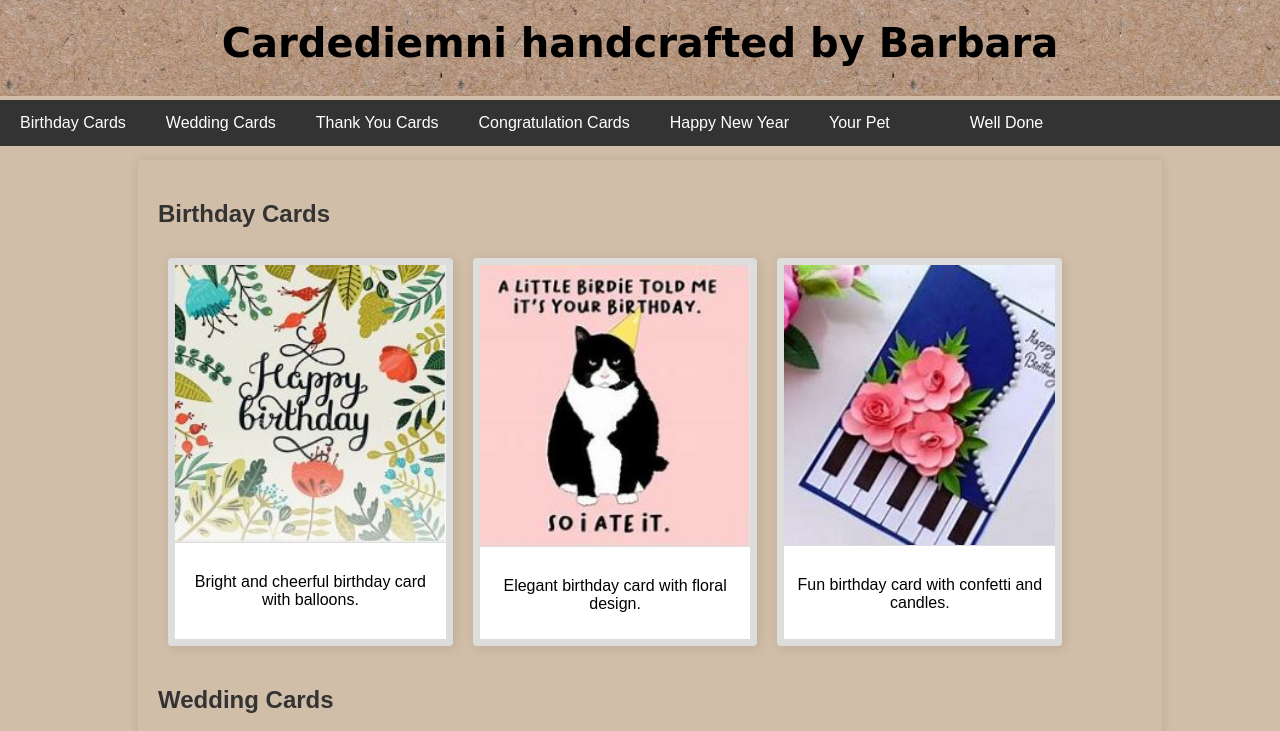
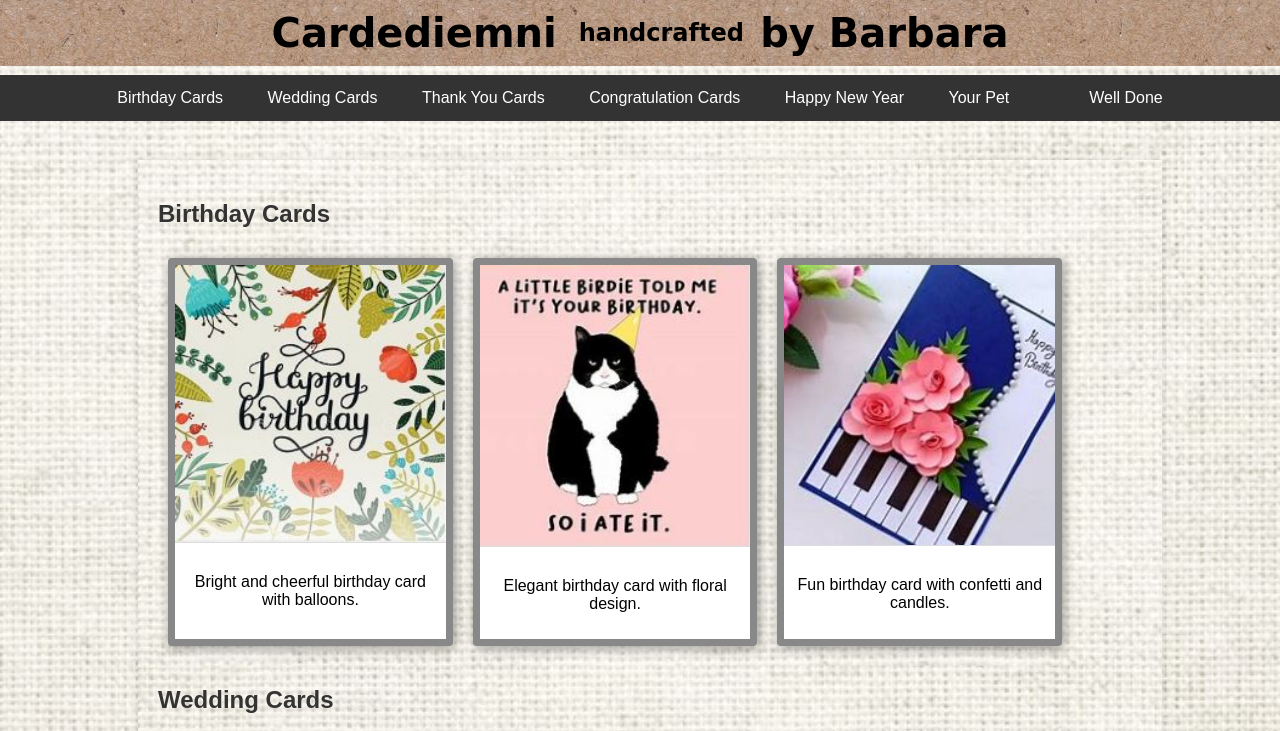
Before and after one commit to JanaRobbins/Barbara-cards, a plain HTML site: page index.html in a window 1280 px wide. Shown: the top 731 px of the page. Drawn offline with Linux system fonts and the light colour scheme.

Commit message:
New background

```diff
--- a/index.html
+++ b/index.html
@@ -5,28 +5,22 @@
     <meta name="viewport" content="width=device-width, initial-scale=1.0">
     <title>Cardediemni handcrafted by Barbara</title>
     <style>
-         h1 {
-			font-family: 'Lucida Handwriting', cursive;
-			font-size: 2.5rem; /* Adjust the size as needed */
-			margin-top: 10px; /* Adjust to reduce space above */
-			margin-bottom: 20px; /* Adjust to reduce space below */
-		}
-		h3 {
-			font-family: Arial, sans-serif;
-			font-size: 0.8rem; /* Adjust the size as needed */
-			margin-top: 10px; /* Adjust to reduce space above */
-			margin-bottom: 15px; /* Adjust to reduce space below */
-		}
 			body {
 			font-family: Arial, sans-serif;
-            background-color: #d1bea8;
+			background-image: url('pictures/linen.jpg');
 			margin: 0;
 			padding: 0;
 			display: flex;
 			flex-direction: column;
 			align-items: center;
 		}
+
 		header {
+			display: flex;
+			flex-direction: row; /* Keep items in one row */
+			align-items: center; /* Center align items vertically */
+			justify-content: center; /* Center items horizontally */
+			gap: 0.5rem; /* Adjust the gap as needed */
 			background-image: url('pictures/wallpaper2.jpg');
 			color: black;
 			padding: 10px;
@@ -35,69 +29,95 @@
 			position: fixed;
 			top: 0;
 			z-index: 1000;
-            font-family: 'HandWriter', Arial, sans-serif;
+			font-family: 'Lucida Handwriting', cursive; /* Ensure handwritten font */
 		}
-        header h3 {
-            font-size: 1.5rem;
+
+		header h1, header h2, header h3 {
+			margin: 0; /* Remove default margins */
 		}
+
+		h1 {
+			font-size: 2.5rem; /* Adjust the size as needed */
+		}
+
+		h2 {
+			font-size: 1.5rem; /* Adjust the size as needed */
+		}
+
+		h3 {
+			font-size: 1.5rem; /* Adjust the size as needed */
+			margin-top: 10px; /* Adjust to reduce space above */
+			margin-bottom: 15px; /* Adjust to reduce space below */
+		}
+
 		nav {
 			width: 100%;
 			background-color: #333;
 			overflow: hidden;
-            margin-top: 40px; /* Adjust this if the header height changes */
 			position: fixed;
-            top: 60px; /* Adjust this if the header height changes */
+			top: 75px; /* Adjust this based on the combined height of the header */
 			z-index: 1000;
+			text-align: center; /* Center the nav items */
 		}
+
 		nav a {
-            float: left;
-            display: block;
+			float: none; /* Remove float to stack links vertically */
+			display: inline-block; /* Use inline-block for centering */
 			color: white;
 			text-align: center;
 			padding: 14px 20px;
 			text-decoration: none;
 		}
+
 		nav a:hover {
 			background-color: #ddd;
 			color: black;
 		}
+
 		main {
 			margin: 20px;
 			margin-top: 160px; /* Adjust this if the header and nav height changes */
 			margin-left: 40px; /* This moves the main content to the right */
 			width: calc(80% - 40px); /* Adjusting width to account for the added margin */
 			max-width: 1200px;
-            background-color: #d1bea8; /* Dark vanilla color */
+			background-image: url('pictures/linen.jpg');
 			padding: 20px; /* Adding padding for better content display */
 			box-shadow: 0 0 10px rgba(0, 0, 0, 0.1); /* Optional: adding a slight shadow for better visual separation */
 		}
+
 		.card-type {
 			margin-bottom: 30px;
 		}
+
 		.card-type h2 {
 			color: #333;
 		}
+
 		.card-examples {
 			display: flex;
 			flex-wrap: wrap;
 		}
+
 		.card {
 			margin: 10px;
-            border: 7px solid #ddd;
+			border: 7px solid #888;
 			border-radius: 4px;
 			background-color: white;
-            box-shadow: 2px 2px 12px rgba(0, 0, 0, 0.1);
+			box-shadow: 2px 2px 12px rgba(0, 0, 0, 0.4);
 			width: calc(33% - 40px);
 			box-sizing: border-box;
 		}
+
 		.card img {
 			width: 100%;
 			border-bottom: 1px solid #ddd;
 		}
+
 		.card p {
 			padding: 10px;
 			text-align: center;
 		}
+
 		footer {
 			background-image: url('pictures/wallpaper2.jpg');
 			color: black;
@@ -111,7 +131,7 @@
 </head>
 <body>
     <header>
-        <h1>Cardediemni handcrafted by Barbara</h1>
+        <h1>Cardediemni&nbsp;</h1><h2> handcrafted&nbsp;</h2><h1> by&nbsp;Barbara</h1>
     </header>
     <nav>
         <a href="#birthday">Birthday Cards</a>
```
Also changed, not shown: pictures/linen.JPG (added). Lines whose indentation alone changed are shown as unchanged.
